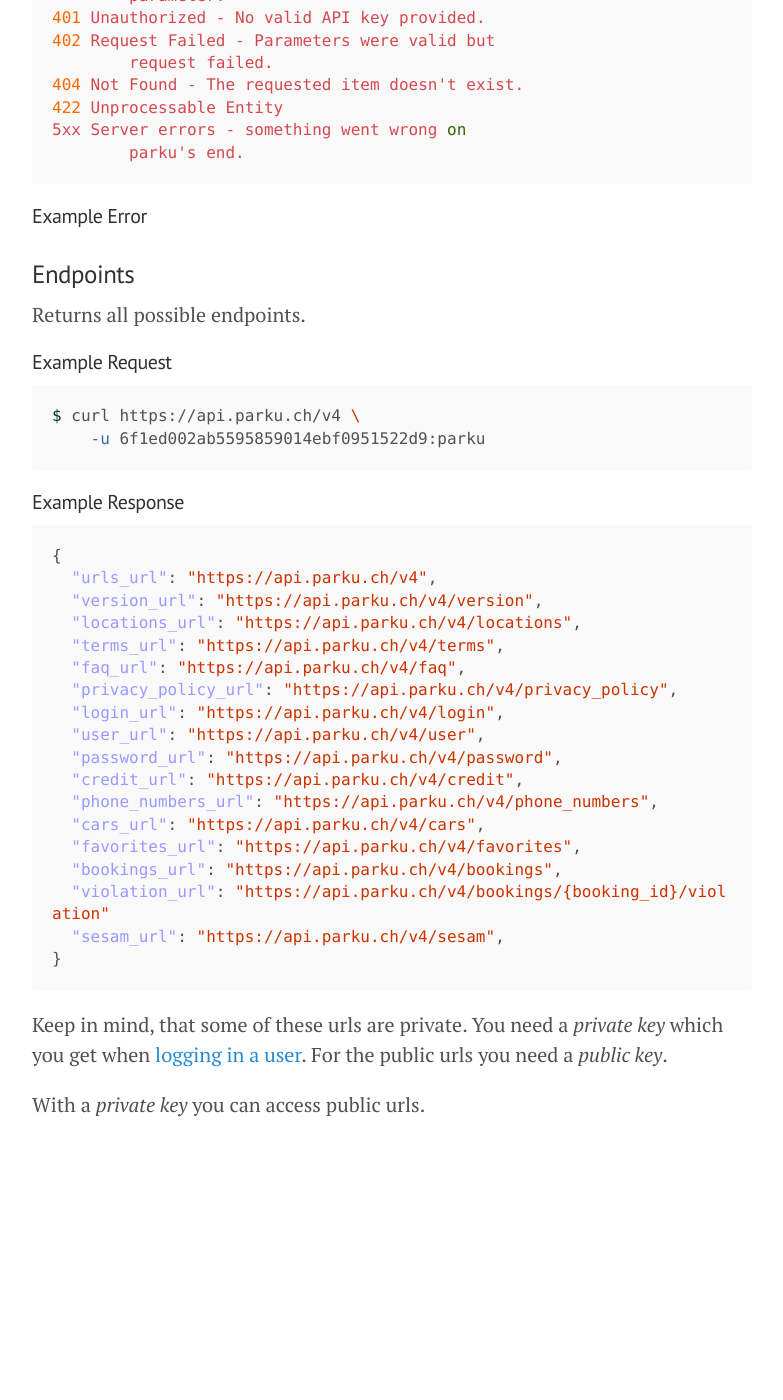
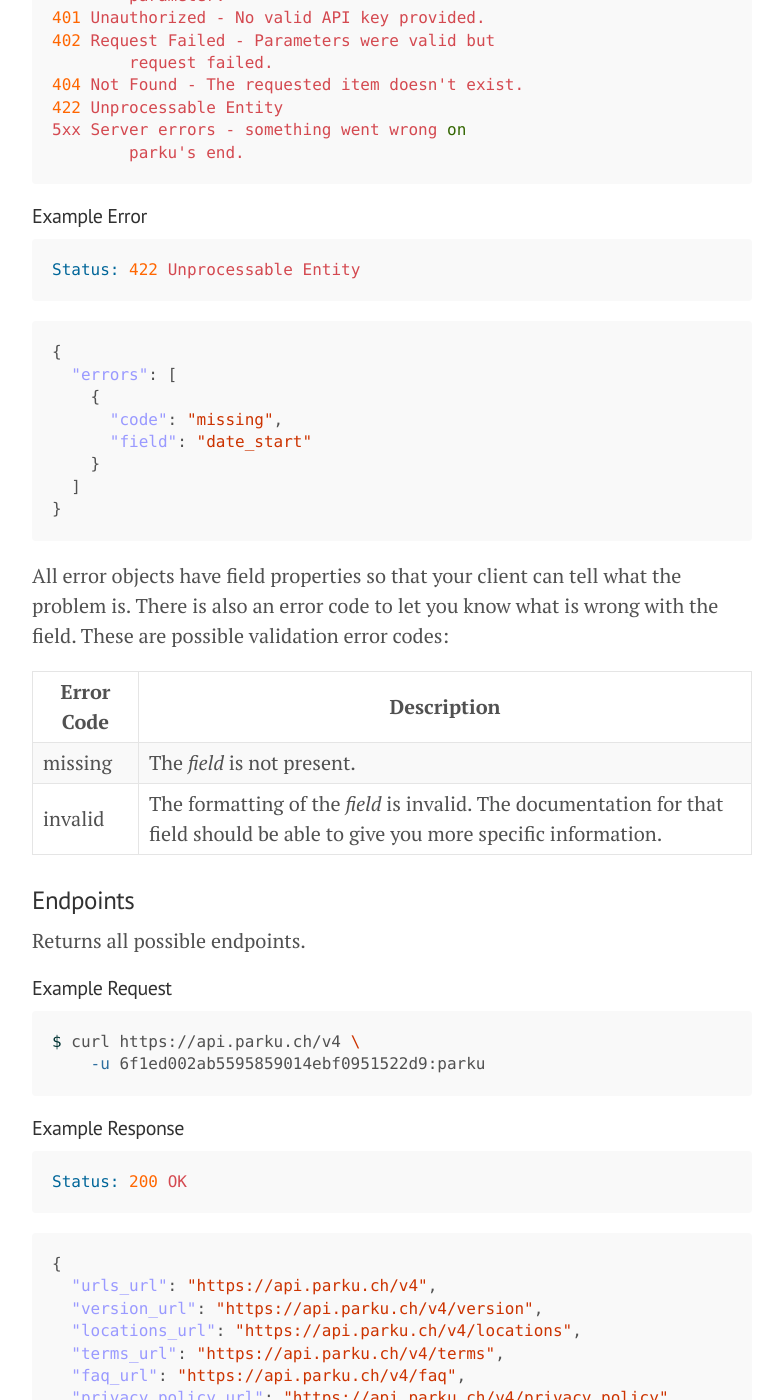
Before and after one commit to parku/docs, a Jekyll site: the page built from api/index.md, in a window 1280 px wide and 1400 px high, scrolled down 1409 px. Shown: the whole window, without its empty margins (248-1031 px from the left). Built offline with Jekyll 4.4.1, drawn with Linux system fonts in a browser that asks for light colours; Markdown is read by kramdown in place of the engine named in the settings; before the commit the page ends 2609 px from its top, so only the background shows below that.

Commit message:
Example api errors.

````diff
--- a/_config.yml
+++ b/_config.yml
@@ -1,6 +1,9 @@
 # Dependencies
 markdown:     redcarpet
 pygments:     true
+
+redcarpet:
+  extensions: ["tables"]
 
 # Permalinks
 permalink:    pretty
--- a/api/index.md
+++ b/api/index.md
@@ -24,7 +24,7 @@
     -u 6f1ed002ab5595859014ebf0951522d9:parku
 ```
 
-### Errors
+### <a name="errors"></a>Errors
 
 parku uses conventional HTTP response codes to indicate success or failure of an API request. In general, codes in the 2xx range indicate success, codes in the 4xx range indicate an error that resulted from the provided information (e.g. a required parameter was missing, etc.), and codes in the 5xx range indicate an error with parku's servers.
 
@@ -49,6 +49,29 @@
 
 #### Example Error
 
+```nginx
+Status: 422 Unprocessable Entity
+```
+
+```json
+{
+  "errors": [
+    {
+      "code": "missing",
+      "field": "date_start"
+    }
+  ]
+}
+```
+
+All error objects have field properties so that your client can tell what the problem is. There is also an error code to let you know what is wrong with the field. These are possible validation error codes:
+
+Error Code | Description
+-----------|------------
+missing    | The _field_ is not present.
+invalid    | The formatting of the _field_ is invalid. The documentation for that field should be able to give you more specific information.
+
+
 ### Endpoints
 
 Returns all possible endpoints.
@@ -62,6 +85,9 @@
 
 #### Example Response
 
+```nginx
+Status: 200 OK
+```
 ```json
 {
   "urls_url": "{{ site.parku.api }}",
````
